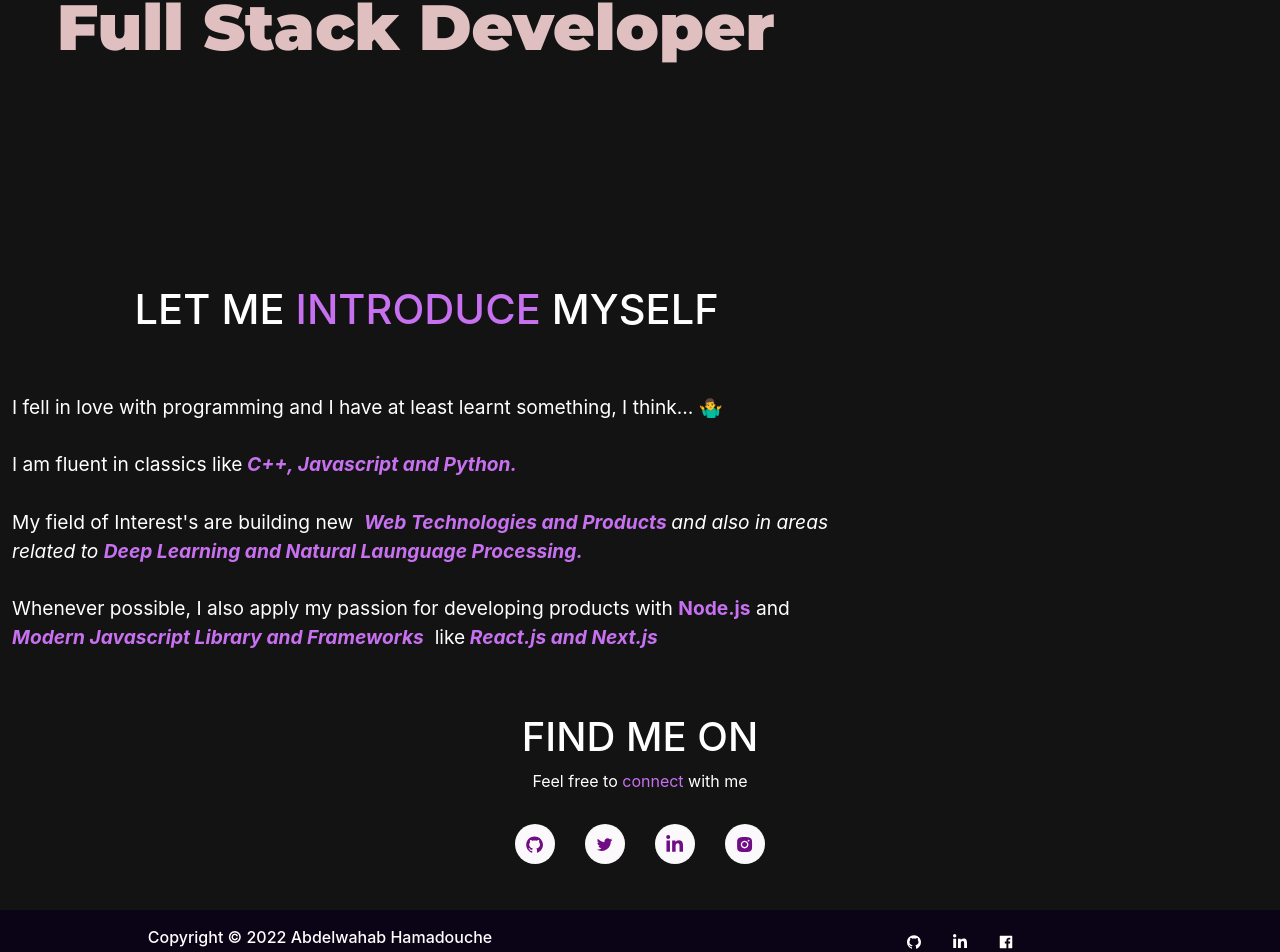
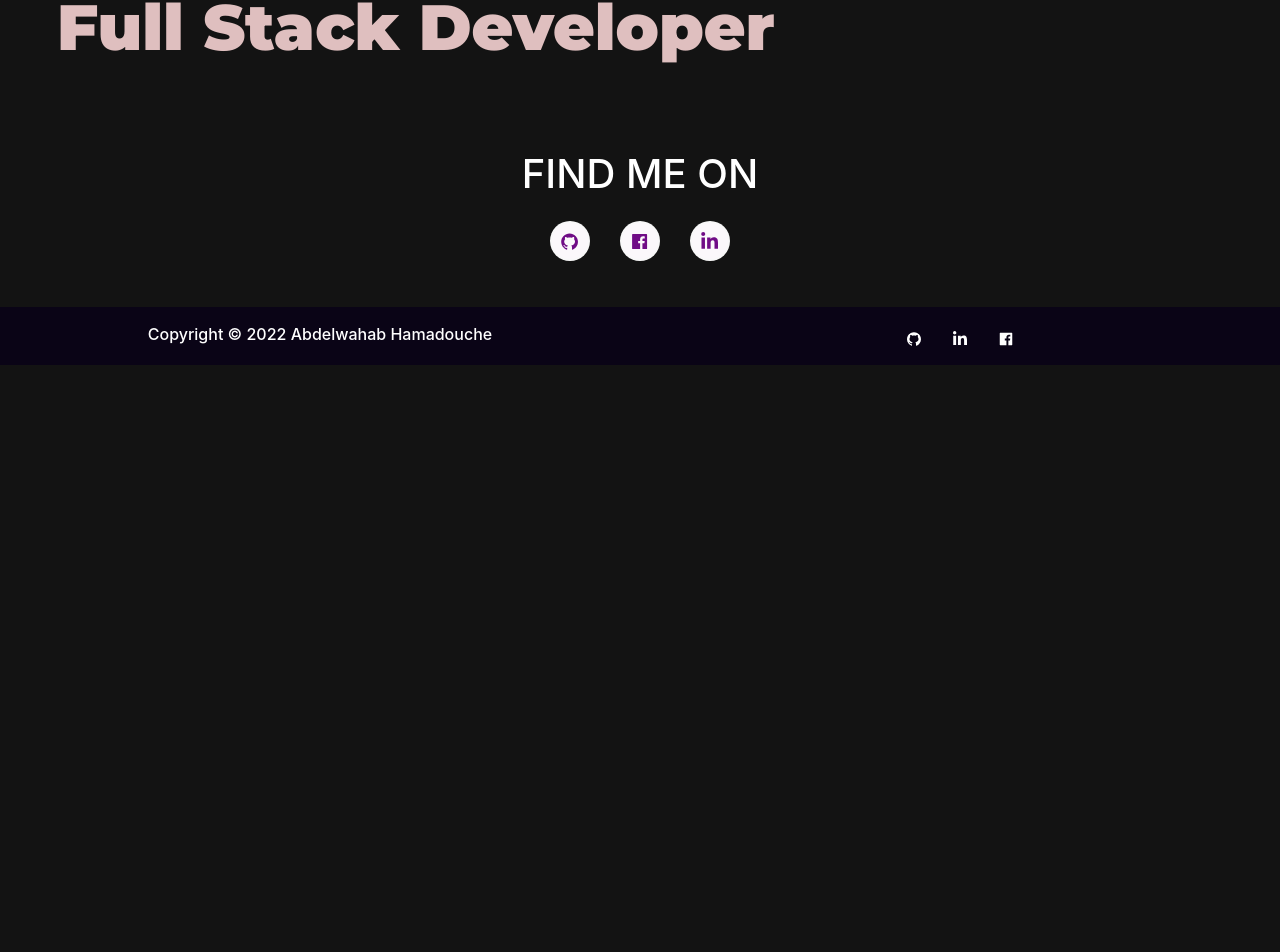
Before and after one commit to kinof28/react-portfolio, a React (Create React App) app: page / in a window 1280 px wide. Shown: the part 429-1381 px from the top of the page. After the commit the page ends 800 px from the top, so only its background shows below. Built offline with nearby package versions, Linux system fonts and the light colour scheme; a web font is replaced by a local one.

Commit message:
Home page

```diff
--- a/src/App.js
+++ b/src/App.js
@@ -11,7 +11,7 @@ import Home from "./components/Home/Home";
 import Projects from "./components/Projects/Projects";
 import Resume from "./components/Resume/Resume";
 import About from "./components/About/About";
-// import Background from "./components/common/Background";
+import Background from "./components/common/Background";
 import NotFound from "./components/common/NotFound";
 
 function App() {
@@ -19,6 +19,8 @@ function App() {
     <>
       {/* <Background /> */}
       <Header />
+      <Background className="back" />
+
       <Routes>
         <Route path="/" element={<Home />} />
         <Route path="projects" element={<Projects />} />
--- a/src/components/Home/Home.css
+++ b/src/components/Home/Home.css
@@ -50,12 +50,7 @@
 
   .home-section {
     position: relative;
-    z-index: -1;
-    background: #131313;
 
-    /* background-image: var(--image-gradient), url(../../assets/home-bg.jpg); */
-    /* background-position: top center; */
-    /* background-repeat: no-repeat; */
     padding-bottom: 30px !important;
     padding-top: 30px !important;
   }
@@ -65,7 +60,9 @@
     color: whitesmoke;
     text-align: left;
   }
-
+  .back{
+    z-index: -1;
+  }
   .heading {
     color:rgba(198,201,216,.75);
     font-family: "Poppins",sans-serif !important;
--- a/src/components/Home/Home.js
+++ b/src/components/Home/Home.js
@@ -1,13 +1,8 @@
 import React from "react";
+
 import { Container, Row, Col } from "react-bootstrap";
-import {
-  AiFillGithub,
-  AiOutlineTwitter,
-  AiFillInstagram,
-} from "react-icons/ai";
+import { AiFillGithub, AiFillFacebook } from "react-icons/ai";
 import { FaLinkedinIn } from "react-icons/fa";
-
-// import homeLogo from "../../assets/bg.gif";
 
 import Writer from "../UI/Writer";
 import "./Home.css";
@@ -15,24 +10,18 @@ import "./Home.css";
 const Home = () => {
   return (
     <>
-      {/* <Container fluid className="home-section" id="home"> */}
-      {/* <Particle /> */}
       <Container fluid className="home-section" id="home">
         <Row>
           <Col md={12} className="home-header">
             <h1 style={{ paddingBottom: 15 }} className="heading">
               Welcome to my world
               <span className="wave" role="img" aria-labelledby="wave">
-                {/* 👋🏻 */}
                 👋
               </span>
             </h1>
-
             <h1 className="heading-name">
               Hi ,I'M
-              {/* <strong className="main-name"> Abdelwahab Hamadouche 🧠</strong> */}
               <div className="main-name">
-                {/* <div> */}
                 <div className="glitch" data-text="ABDÈLWAHÀB">
                   ABDÈLWAHÀB
                 </div>
@@ -47,82 +36,21 @@ const Home = () => {
                 words={[
                   "Full Stack Developer                 ",
                   "React And Angular Developer               ",
-                  "Spring Developer          ",
+                  "Java Spring Developer          ",
                   "Backend Developer         ",
                   "Sofwtare Engineer               ",
                 ]}
               />
             </div>
           </Col>
-
-          {/* <Col md={5} style={{ paddingBottom: 20 }}>
-            <img
-              src={homeLogo}
-              alt="home pic"
-              className="img-fluid"
-              style={{ maxHeight: "450px" }}
-            />
-          </Col> */}
-        </Row>
-      </Container>
-      {/* </Container> */}
-      {/* <Container fluid className="home-section" id="about"> */}
-      <Container fluid className="home-section" id="about">
-        <Row>
-          <Col md={8} className="home-about-description">
-            <h1 style={{ fontSize: "2.6em" }}>
-              LET ME <span className="purple"> INTRODUCE </span> MYSELF
-            </h1>
-            <p className="home-about-body">
-              I fell in love with programming and I have at least learnt
-              something, I think… 🤷‍♂️
-              <br />
-              <br />I am fluent in classics like
-              <i>
-                <b className="purple"> C++, Javascript and Python. </b>
-              </i>
-              <br />
-              <br />
-              My field of Interest's are building new &nbsp;
-              <i>
-                <b className="purple">Web Technologies and Products </b> and
-                also in areas related to{" "}
-                <b className="purple">
-                  Deep Learning and Natural Launguage Processing.
-                </b>
-              </i>
-              <br />
-              <br />
-              Whenever possible, I also apply my passion for developing products
-              with <b className="purple">Node.js</b> and
-              <i>
-                <b className="purple">
-                  {" "}
-                  Modern Javascript Library and Frameworks
-                </b>
-              </i>
-              &nbsp; like
-              <i>
-                <b className="purple"> React.js and Next.js</b>
-              </i>
-            </p>
-          </Col>
-          <Col md={4} className="myAvtar">
-            {/* <Tilt>
-              <img src={myImg} className="img-fluid" alt="avatar" />
-            </Tilt> */}
-          </Col>
         </Row>
         <Row>
           <Col md={12} className="home-about-social">
             <h1>FIND ME ON</h1>
-            <p>
-              Feel free to <span className="purple">connect </span>with me
-            </p>
             <ul className="home-about-social-links">
               <li className="social-icons">
                 <a
-                  href="https://github.com/soumyajit4419"
+                  href="https://github.com/kinof28"
                   target="_blank"
                   rel="noreferrer"
                   className="icon-colour  home-social-icons"
@@ -132,17 +60,17 @@ const Home = () => {
               </li>
               <li className="social-icons">
                 <a
-                  href="https://twitter.com/Soumyajit4419"
+                  href="https://www.facebook.com/abdelwahab.hamadouche"
                   target="_blank"
                   rel="noreferrer"
                   className="icon-colour  home-social-icons"
                 >
-                  <AiOutlineTwitter />
+                  <AiFillFacebook />
                 </a>
               </li>
               <li className="social-icons">
                 <a
-                  href="https://www.linkedin.com/in/soumyajit4419/"
+                  href="https://www.linkedin.com/in/abdelwahab-hamadouche-415161231/"
                   target="_blank"
                   rel="noreferrer"
                   className="icon-colour  home-social-icons"
@@ -150,21 +78,10 @@ const Home = () => {
                   <FaLinkedinIn />
                 </a>
               </li>
-              <li className="social-icons">
-                <a
-                  href="https://www.instagram.com/s.o.u.m.y.a_j.i.t/"
-                  target="_blank"
-                  rel="noreferrer"
-                  className="icon-colour home-social-icons"
-                >
-                  <AiFillInstagram />
-                </a>
-              </li>
             </ul>
           </Col>
         </Row>
       </Container>
-      {/* </Container> */}
     </>
   );
 };
--- a/src/components/common/Background.css
+++ b/src/components/common/Background.css
@@ -1,13 +1,3 @@
-
-.hooks-main {
-    width: 100%;
-    height: 100%;
-    background: lightblue;
-    overflow: hidden;
-    display: flex;
-    /* align-items: center; */
-    /* justify-content: center; */
-  }
 
   .b1,
   .b2,
@@ -15,8 +5,8 @@
     position: absolute;
     will-change: transform;
     border-radius: 50%;
-    background: lightcoral;
-    box-shadow: 10px 10px 5px 0px rgba(0, 0, 0, 0.75);
+    background: #9b74df;
+    box-shadow: 10px 10px 5px 0px rgba(60, 255, 0, 0.884);
     opacity: 0.6;
   }
 
--- a/src/index.css
+++ b/src/index.css
@@ -5,6 +5,8 @@ body {
     sans-serif;
   -webkit-font-smoothing: antialiased;
   -moz-osx-font-smoothing: grayscale;
+
+  background: #131313;
 }
 
 code {
```
